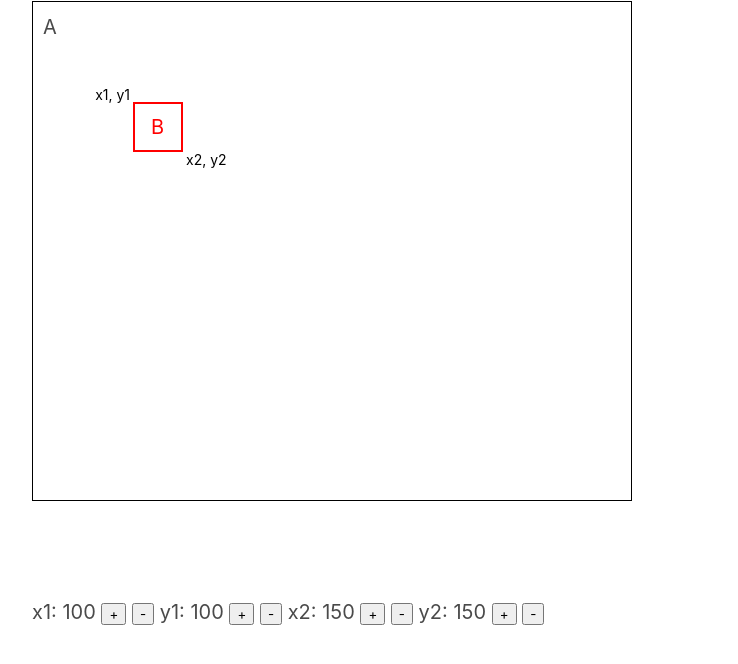
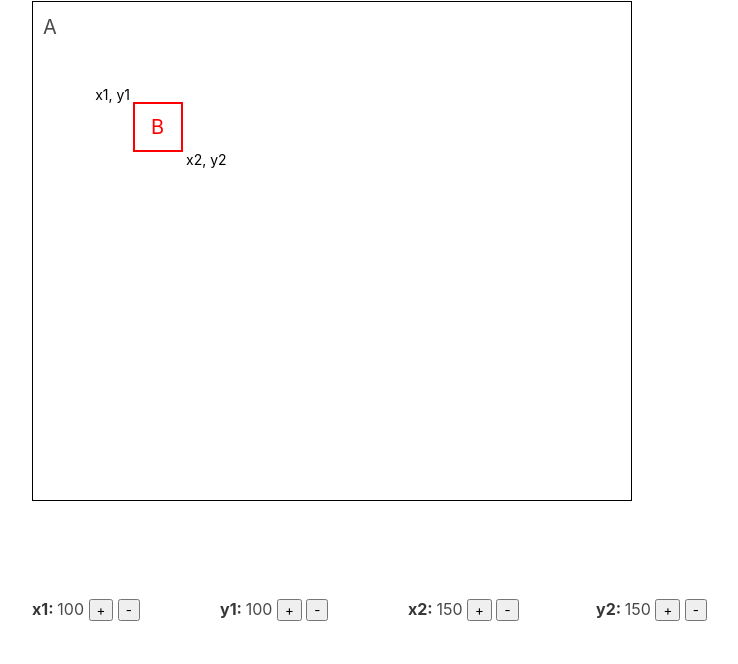
Before and after one commit to Nicolay-kr/rectangle-app, a plain HTML site: page index.html in a window 1280 px wide. Shown: the part 112-776 px from the top of the page, without its empty margins (56-794 px from the left). Drawn offline with Linux system fonts and the light colour scheme.

Commit message:
Updated index.html

```diff
--- a/index.html
+++ b/index.html
@@ -12,9 +12,9 @@
             <div class="column is-8">
               <div class="content is-medium">
                 <h1>Rectangle App</h1>
-                <div class="view">
+                <div class="view" id="view">
                   <div class="view_label">A</div>
-                  <div class="rect">
+                  <div class="rect" id="rect">
                     <div class="rect_label">
                       B
                     </div>
@@ -29,28 +29,28 @@
 
         <section class="section">
           <div class="columns">
-            <div class="column is-8">
-              <div class="content is-medium">
-
-                <span>x1: 100</span>
-                <button>+</button>
-                <button>-</button>
-
-                <span>y1: 100</span>
-                <button>+</button>
-                <button>-</button>
-
-                <span>x2: 150</span>
-                <button>+</button>
-                <button>-</button>
-
-                <span>y2: 150</span>
-                <button>+</button>
-                <button>-</button>
-
-              </div>
+            <div class="column is-2">
+              <strong>x1: </strong><span id="x1">100</span>
+              <button id="x1-plus">+</button>
+              <button id="x1-minus">-</button>
+            </div>
+            <div class="column is-2">
+              <strong>y1: </strong><span id="y1">100</span>
+              <button id="y1-plus">+</button>
+              <button id="y1-minus">-</button>
+            </div>
+            <div class="column is-2">
+              <strong>x2: </strong><span id="x2">150</span>
+              <button id="x2-plus">+</button>
+              <button id="x2-minus">-</button>
+            </div>
+            <div class="column is-2">
+              <strong>y2: </strong><span id="y2">150</span>
+              <button id="y2-plus">+</button>
+              <button id="y2-minus">-</button>
             </div>
           </div>
+
         </section>
 
       </div>
```
